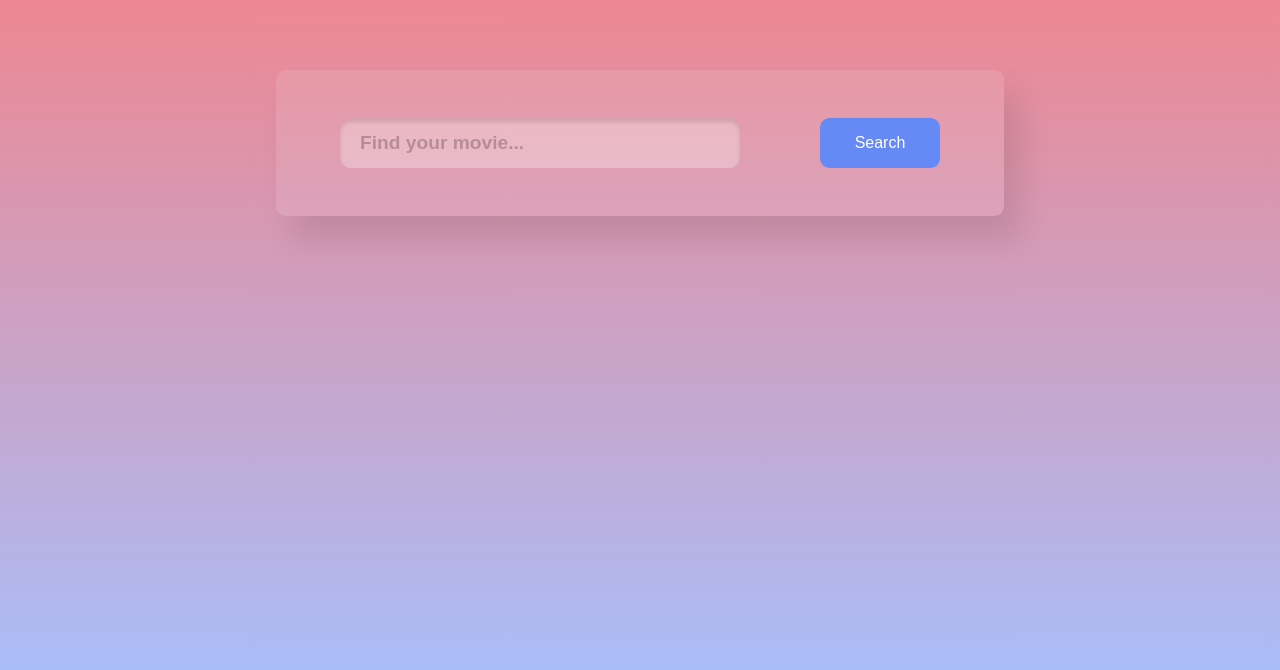
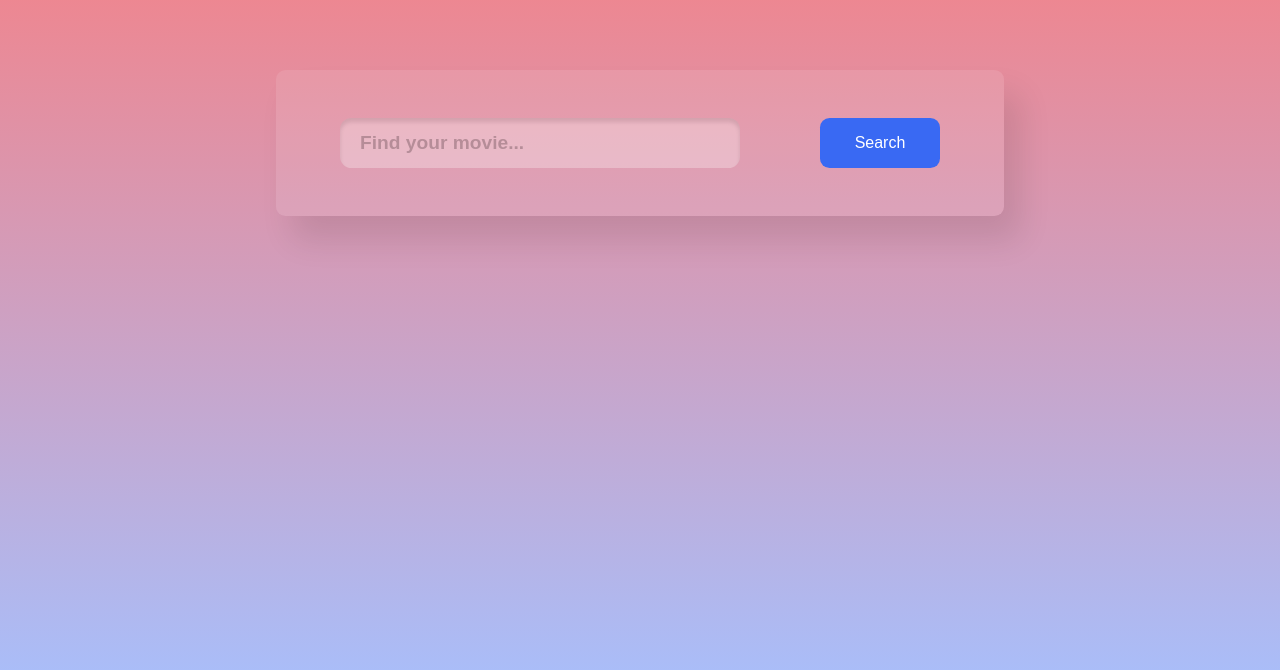
Before and after one commit to ThibaudS-web/movies_app, a website built with Vite: page index.html in a window 1280 px wide. Shown: the part 90-760 px from the top of the page. Built offline with nearby package versions, Linux system fonts and the light colour scheme; a web font is replaced by a local one.

Commit message:
Added darkest color for button

```diff
--- a/src/style.css
+++ b/src/style.css
@@ -52,7 +52,7 @@ button {
 	font-size: 1em;
 	color: white;
 	cursor: pointer;
-	background: #658af6;
+	background: #3969F3;
 }
 
 button:hover {
```
